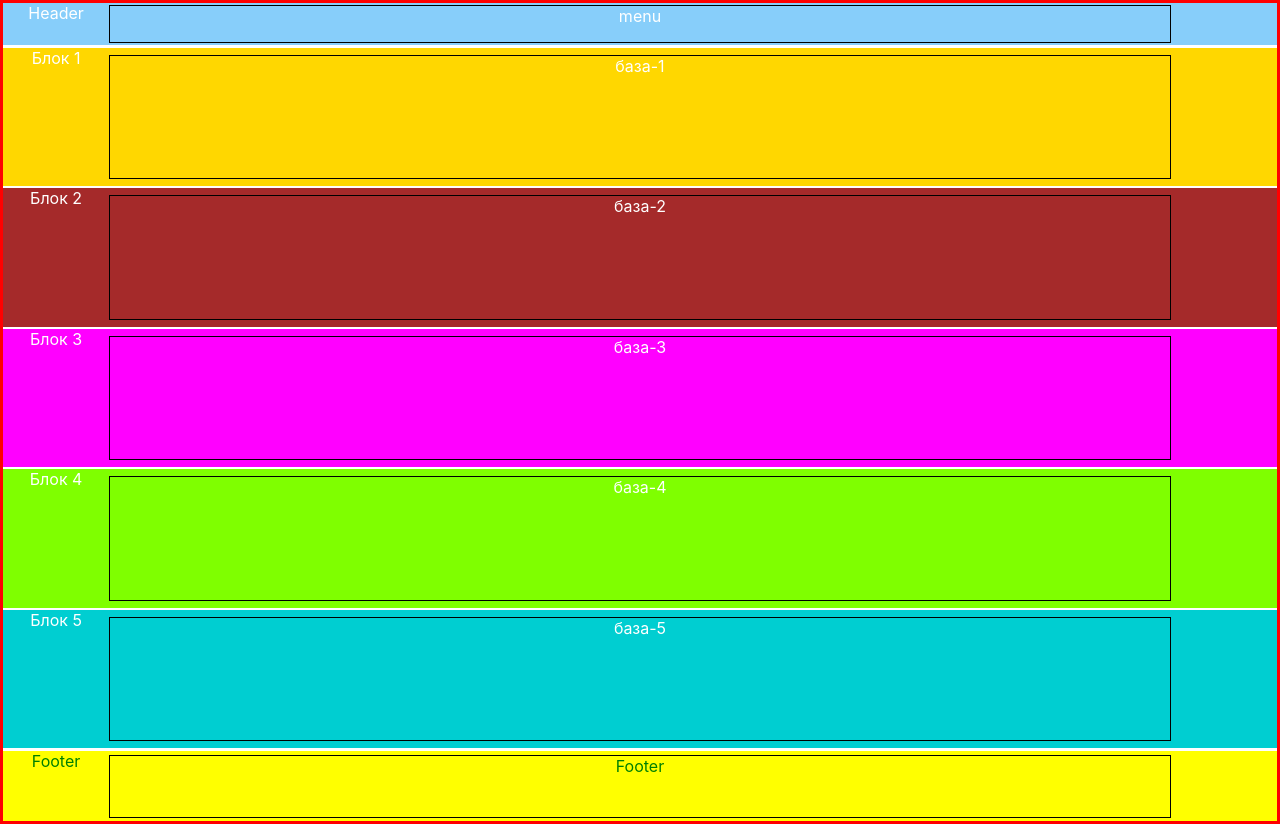
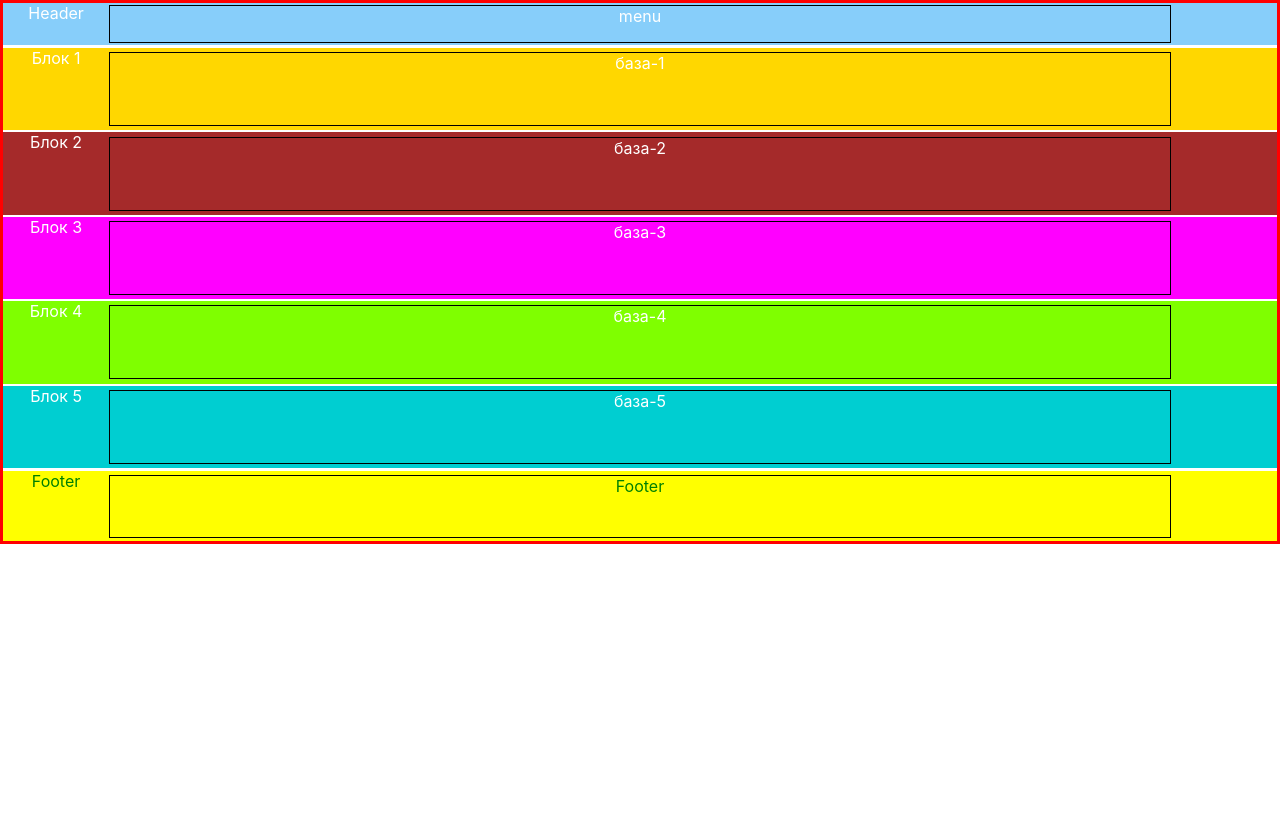
Before and after one commit to zerkalo70/portfolio, a React (Create React App) app: page / in a window 1280 px wide. After the commit the page ends 800 px from the top, so only its background shows below. Built offline with nearby package versions, Linux system fonts and the light colour scheme.

Commit message:
edit size2

```diff
--- a/src/App.css
+++ b/src/App.css
@@ -5,7 +5,7 @@
 .parent {
   display: grid;
     grid-template-columns: 1fr;
-    grid-template-rows: 3fr 50fr 5fr;
+    grid-template-rows: 3fr 30fr 5fr;
     grid-template-areas: "H"
     "C"
     "F";
@@ -34,7 +34,7 @@
 .content {
     display: grid;
     grid-template-columns: 1fr;
-    grid-template-rows: 10fr 10fr 10fr 10fr 10fr;
+    grid-template-rows: 6fr 6fr 6fr 6fr 6fr;
     grid-template-areas: "b1"
     "b2"
     "b3"
```
